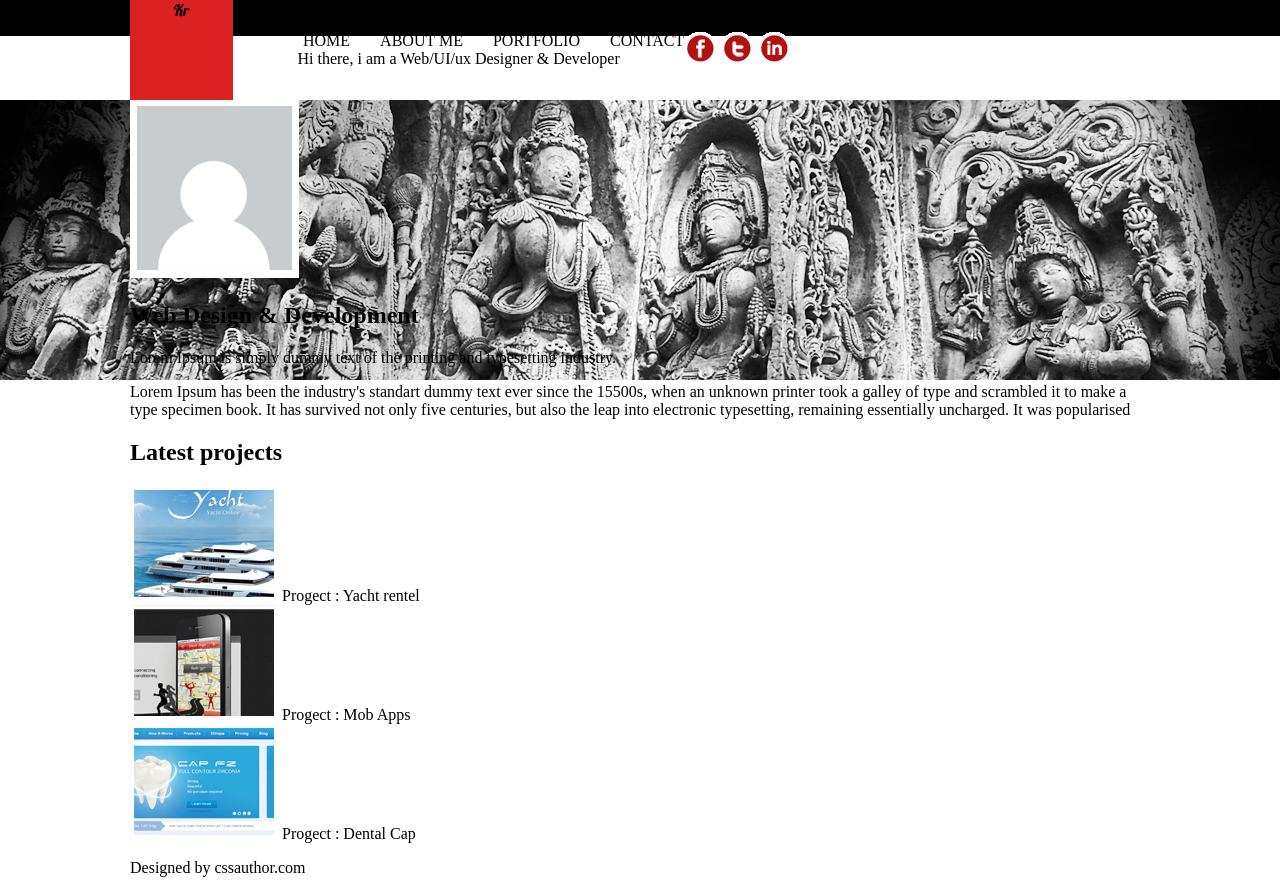
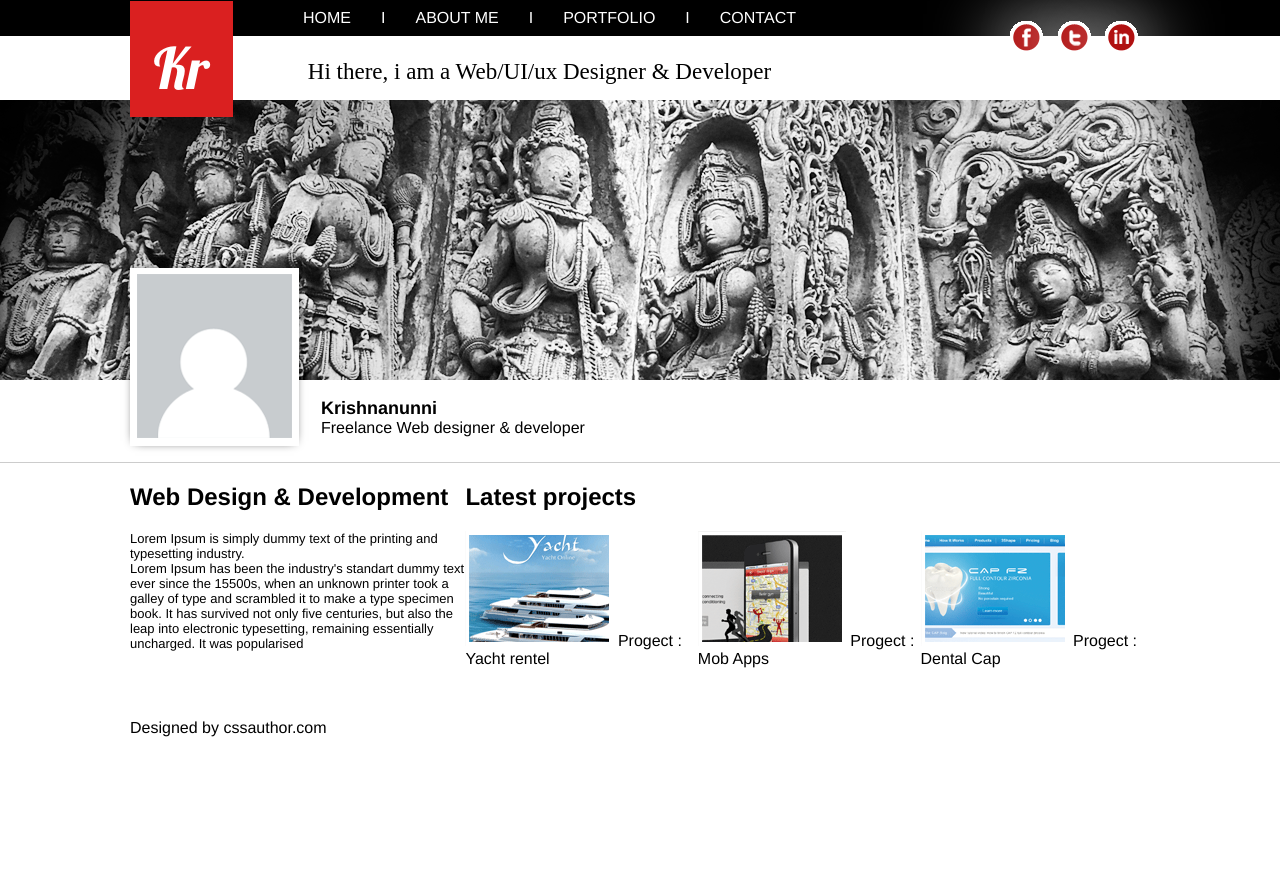
Before and after one commit to tahomi/web-designer-portfolio, a plain HTML site: page index.html in a window 1280 px wide. After the commit the page ends 800 px from the top, so only its background shows below. Drawn offline with Linux system fonts and the light colour scheme.

Commit message:
pre ending steps

```diff
--- a/index.html
+++ b/index.html
@@ -11,6 +11,7 @@
             <div id="top"></div>
             <div id="bot"></div>
         </div>
+        <div id="details-font"></div>
         <div id="other"></div>
     </div>
 
@@ -26,24 +27,29 @@
           <nav>
             <ul>
               <li>HOME</li>
+              <li>I</li>
               <li>ABOUT ME</li>
+              <li>I</li>
               <li>PORTFOLIO</li>
+              <li>I</li>
               <li>CONTACT</li>
             </ul>
           </nav>
         </div>
-        <div id="greeting">Hi there,  i am a Web/UI/ux Designer & Developer </div>
+        <div id="greeting"><p id="greeting-text">Hi there,  i am a Web/UI/ux Designer & Developer</p></div>
       </div>
       <div id="social">
-        <a class="social"><img src="src/img/facebook.gif"/></a>
-        <a class="social"><img src="src/img/tumbler.gif"/></a>
-        <a class="social"><img src="src/img/linked.gif"/></a>
+        <a class="social" href="#"><img src="src/img/facebook.gif"/></a>
+        <a class="social" href="#"><img src="src/img/tumbler.gif"/></a>
+        <a class="social" href="#"><img src="src/img/linked.gif"/></a>
       </div>
     </header>
       <div id="details">
         <img class="avatar" src="src/img/profile.gif"/>
-        <p id="name"></p>
-        <p id="status"></p>
+        <div id="details-text">
+          <p id="name"><strong>Krishnanunni</strong></p>
+          <p id="status">Freelance Web designer & developer</p>
+        </div>
       </div>
     <main>
       <article id="description">
@@ -53,6 +59,7 @@
       </article>
       <article id="projects">
         <h1>Latest projects</h1>
+        <div id="projects-wrapper">
           <div class="projects">
               <img class="project-img" src="src/img/Yacht.gif"/>
               <span class="progect-name">Progect : Yacht rentel</span>
@@ -65,6 +72,7 @@
               <img class="project-img" src="src/img/dental.gif"/>
               <span class="progect-name">Progect : Dental Cap</span>
           </div>
+        </div>
       </article>
     </main>
     <footer>
--- a/src/style.css
+++ b/src/style.css
@@ -4,6 +4,9 @@
     font-weight: normal;
     src: local('Lobster 1.4'), url('Lobster 1.4.woff') format('woff');
 }
+*{
+    font-family: 'Helvetica', 'Arial', sans-serif;
+  }
 body{
     min-width: 1020px;
     margin: 0px;
@@ -30,15 +33,19 @@ body{
     height: 64px;
     background-color: white;
 }
+#details-font{
+    background-color: white;
+    margin-top: 280px;
+    height: 82px;
+    border-bottom: 1px solid #cccccc;
+}
 #other{
     background-color: white;
     width: 100%;
-    margin-top: 280px;
-    height: 370px;
+    height: 288px;
 }
 header{
     height: 100px;
-
     display: flex;
     width: 1020px;
     text-align: center;
@@ -48,68 +55,105 @@ header{
     display: flex;
 }
 .logo{
+    padding-top: 30px;
+    font-size: 57px;
+    color: white;
     margin-top: 16px;
     background-color: #da2020;
-    min-height: 116px;
+    min-height: 86px;
     min-width: 103px;
     font-family: 'Lobster 1.4';
 }
 .header-content{
+    height: 100px;
     display: block;
 }
 nav{
-
+    text-align: center;
+    margin-top: -1px;
+    height: 36px;
 }
 ul{
     margin: unset;
+    height: 36px;
     display: flex;
 }
 li{
-    display: block;
+    align-items: center;
+    color: white;
     margin-left: 30px;
+    display: grid;
 }
 #greeting{
-
+    margin-left: 50px;
+    height: 64px;
+}
+#greeting-text{
+    font-family: 'Perpetua Titling MT', serif;
+    font-size: 23px;
 }
 #social{
-
+    margin-top: 12px;
+    margin-left: auto;
+    width: 162px;
+    height: 72px;
 }
 .social{
-
+    margin-left: 10px;
+    box-shadow: 0px 0px 70px 9px rgba(255,255,255,1);
+    margin-top: 17.6px;
+    width: 33px;
+    height: 33px;
 }
 #details{
-
+    margin-top: 280px;
+    height: 82px;
+    display: flex;
 }
 .avatar{
-
+    box-shadow: 0px 0px 10px -5px rgba(0,0,0,1);
+    height: 178px;
+    width: 169px;
+    margin-top: -113px;
+}
+#details-text{
+    padding-top: 17px;
+    margin-left: 22px;
 }
 #name{
-
+    font-size: 18px;
+    margin: unset;
 }
 #status{
-
+    margin: unset;
 }
 
 main{
-
+    display: flex;
 }
 article{
 
 }
 #description{
-
+    width: 440px;
+    height: 240px;
 }
 h1{
 
 }
 #first-par{
-
+    font-size: 13px;
+    margin: unset;
 }
 #second-par{
-
+    margin: unset;
+    font-size: 13px;
 }
 #projects{
 
+}
+#projects-wrapper{
+    display: flex;
 }
 .projects{
 
```
Lines whose indentation alone changed are shown as unchanged.
